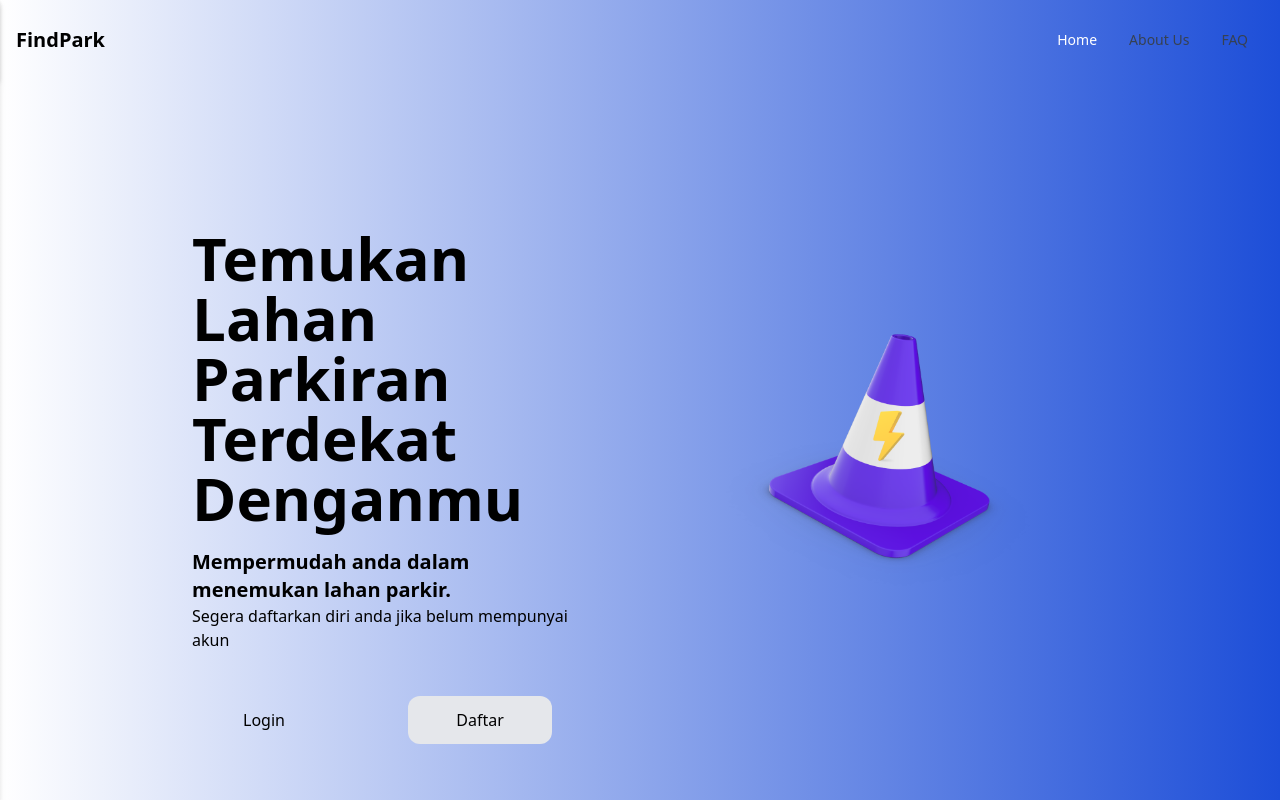
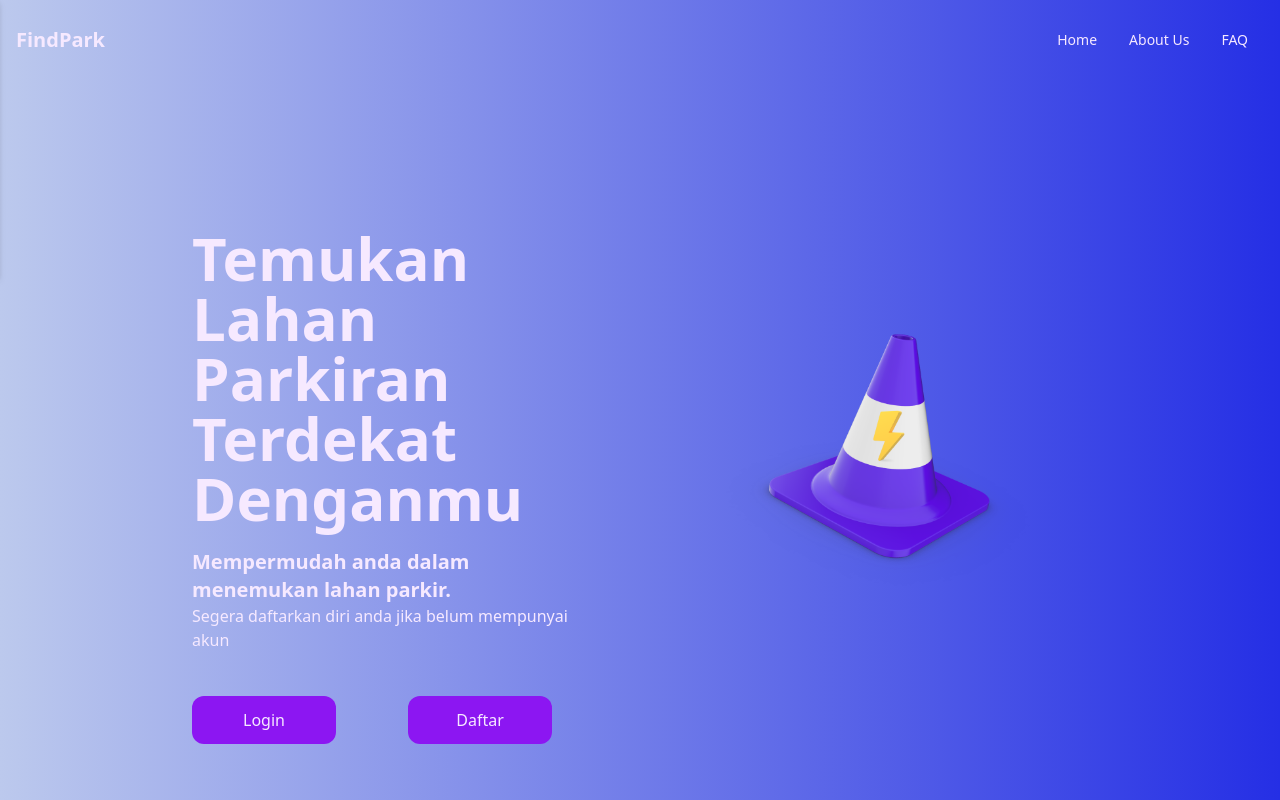
Before and after one commit to ahmadadi1415/nextfindpark, a Next.js app: page / in a window 1280 px wide. Shown: the top 800 px of the page. Built offline with nearby package versions, Linux system fonts and the light colour scheme; no server answers.

Commit message:
Update warna
belum fix

```diff
--- a/src/components/footer.tsx
+++ b/src/components/footer.tsx
@@ -1,8 +1,8 @@
 export function Footer() {
   return (
-    <footer className="p-4 bg-gradient-to-r from-white to-blue-700 shadow md:flex md:items-center md:justify-between md:p-6">
+    <footer className="p-4 bg-gradient-to-r from-abu to-birugelap shadow md:flex md:items-center md:justify-between md:p-6">
       <span className="text-sm text-black sm:text-center">
-        © 2023 <a className="hover:underline ">FindPark</a>. All Rights Reserved.
+        © 2023 <a className="hover:underline text-unguterang">FindPark</a>. All Rights Reserved.
       </span>
     </footer>
   );
--- a/src/components/navbar.tsx
+++ b/src/components/navbar.tsx
@@ -1,22 +1,9 @@
-import { useState } from "react";
-import Link from "next/link";
-import { signOut, useSession } from "next-auth/react";
-import {
-	Menu,
-	MenuHandler,
-	MenuList,
-	MenuItem,
-	Avatar,
-	Typography,
-} from "@material-tailwind/react";
-import {
-	Cog6ToothIcon,
-	PowerIcon,
-	InboxArrowDownIcon,
-	UserCircleIcon,
-	LifebuoyIcon,
-} from "@heroicons/react/24/outline";
-import Router from "next/router";
+import { useState } from 'react';
+import Link from 'next/link';
+import { signOut, useSession } from 'next-auth/react';
+import { Menu, MenuHandler, MenuList, MenuItem, Avatar, Typography } from '@material-tailwind/react';
+import { Cog6ToothIcon, PowerIcon, InboxArrowDownIcon, UserCircleIcon, LifebuoyIcon } from '@heroicons/react/24/outline';
+import Router from 'next/router';
 
 function NavLink({ to, children }: any) {
   return (
@@ -26,20 +13,17 @@ function NavLink({ to, children }: any) {
   );
 }
 function MobileNav({ open, setOpen }: any) {
-	const session = useSession()
+  const session = useSession();
   return (
-		<div
-			className={`absolute top-0 left-0 h-screen w-screen bg-white transform ${open ? "-translate-x-0" : "-translate-x-full"
-				} transition-transform duration-300 ease-in-out filter drop-shadow-md `}
-		>
-			<div className="flex items-center justify-center filter drop-shadow-md bg-white h-20">
-				{" "}
+    <div className={`absolute top-0 left-0 w-screen bg-ungugelap transform ${open ? '-translate-x-0' : '-translate-x-full'} transition-transform duration-300 ease-in-out filter drop-shadow-md `}>
+      <div className="flex items-center justify-center filter drop-shadow-md bg-text-unguterang h-20">
+        {' '}
         {/*logo container*/}
-				<a className="text-xl font-semibold text-black" href="/">
+        <a className="text-xl font-semibold text-unguterang" href="/">
           FindPark
         </a>
       </div>
-			<div className="flex flex-col ml-4 text-black">
+      <div className="flex flex-col ml-4 text-unguterang">
         <a
           className="text-xl font-medium my-4"
           href="/users/home"
@@ -52,7 +36,7 @@ function MobileNav({ open, setOpen }: any) {
           Home
         </a>
         <a
-					className="text-xl font-normal my-4 text-black"
+          className="text-xl font-normal my-4 text-unguterang"
           href="/about-us"
           onClick={() =>
             setTimeout(() => {
@@ -105,7 +89,7 @@ function MobileNav({ open, setOpen }: any) {
                 className="text-xl font-medium my-4"
                 onClick={() =>
                   setTimeout(() => {
-										setOpen(!open)
+                    setOpen(!open);
                     signOut();
                   }, 100)
                 }
@@ -114,9 +98,7 @@ function MobileNav({ open, setOpen }: any) {
               </a>
             </div>
           )}
-
         </div>
-
       </div>
     </div>
   );
@@ -126,8 +108,8 @@ export default function Navbar() {
   const [open, setOpen] = useState(false);
   const session = useSession();
   return (
-		<nav className="bg-gradient-to-r from-white to-blue-700 border-gray-200  flex filter  px-4 py-4 h-20 items-center">
-			{" "}
+    <nav className="bg-gradient-to-r from-abu to-birugelap border-gray-200  flex filter  px-4 py-4 h-20 items-center">
+      {' '}
       <MobileNav open={open} setOpen={setOpen} />
       <div className="container flex flex-wrap items-center justify-between mx-auto">
         <Link href="/" className="flex items-center">
@@ -136,9 +118,7 @@ export default function Navbar() {
             className="h-6 mr-3 sm:h-9"
             alt="FindPark Logo"
           /> */}
-					<span className="self-center text-xl font-bold whitespace-nowrap text-black">
-						FindPark
-					</span>
+          <span className="self-center text-xl font-bold whitespace-nowrap text-unguterang">FindPark</span>
         </Link>
       </div>
       <div className="w-9/12 flex justify-end items-center">
@@ -149,47 +129,25 @@ export default function Navbar() {
           }}
         >
           {/* hamburger button */}
-					<span
-						className={`h-1 w-full bg-black rounded-lg transform transition duration-300 ease-in-out ${open ? "rotate-45 translate-y-3.5" : ""
-							}`}
-					/>
-					<span
-						className={`h-1 w-full bg-black rounded-lg transition-all duration-300 ease-in-out ${open ? "w-0" : "w-full"
-							}`}
-					/>
-					<span
-						className={`h-1 w-full bg-black rounded-lg transform transition duration-300 ease-in-out ${open ? "-rotate-45 -translate-y-3.5" : ""
-							}`}
-					/>
+          <span className={`h-1 w-full bg-unguterang rounded-lg transform transition duration-300 ease-in-out ${open ? 'rotate-45 translate-y-3.5' : ''}`} />
+          <span className={`h-1 w-full bg-unguterang rounded-lg transition-all duration-300 ease-in-out ${open ? 'w-0' : 'w-full'}`} />
+          <span className={`h-1 w-full bg-unguterang rounded-lg transform transition duration-300 ease-in-out ${open ? '-rotate-45 -translate-y-3.5' : ''}`} />
         </div>
 
-				<div
-					className="hidden md:flex w-full md:block md:w-auto align-middle"
-					id="navbar-default"
-				>
-					<ul className="flex flex-col p-4 mt-4 border border-gray-100 rounded-lg  md:flex-row md:space-x-8 md:mt-0 md:text-sm md:font-medium md:border-0  dark:border-gray-700">
+        <div className="hidden md:flex w-full md:w-auto align-middle" id="navbar-default">
+          <ul className="flex flex-col p-4 mt-4 border border-abu rounded-lg  md:flex-row md:space-x-8 md:mt-0 md:text-sm md:font-medium md:border-0 ">
             <li>
-							<Link
-								href="/home"
-								className="block py-2 pl-3 pr-4 text-white bg-blue-700 rounded md:bg-transparent md:text-green md:p-0 dark:text-white"
-								aria-current="page"
-							>
+              <Link href="/home" className="py-2 pl-3 pr-4 text-unguterang bg-transparent rounded md:text-green md:p-0" aria-current="page">
                 Home
               </Link>
             </li>
             <li>
-							<Link
-								href="/about-us"
-								className="block py-2 pl-3 pr-4 text-gray-700 rounded hover:bg-gray-100 md:hover:bg-transparent md:border-0 md:hover:text-blue-700 md:p-0 dark:text-gray-400 md:dark:hover:text-white dark:hover:bg-gray-700 dark:hover:text-white md:dark:hover:bg-transparent"
-							>
+              <Link href="/about-us" className=" py-2 pl-3 pr-4 text-unguterang bg-transparent hover:bg-abu md:hover:bg-transparent md:border-0 md:p-0">
                 About Us
               </Link>
             </li>
             <li>
-							<Link
-								href="#"
-								className="block py-2 pl-3 pr-4 text-gray-700 rounded hover:bg-gray-100 md:hover:bg-transparent md:border-0 md:hover:text-blue-700 md:p-0 dark:text-gray-400 md:dark:hover:text-white dark:hover:bg-gray-700 dark:hover:text-white md:dark:hover:bg-transparent"
-							>
+              <Link href="#" className=" py-2 pl-3 pr-4 text-unguterang bg-transparent rounded hover:bg-abu md:hover:bg-transparent md:border-0 md:p-0">
                 FAQ
               </Link>
             </li>
@@ -198,38 +156,25 @@ export default function Navbar() {
               <li>
                 <Menu>
                   <MenuHandler>
-										<Avatar
-											variant="circular"
-											alt="person"
-											className="cursor-pointer rounded-full w-7 h-7"
-											src={(session.data.user.image as string) ? session.data.user.image as string : "/gambarprofile.svg"}/>
+                    <Avatar variant="circular" alt="person" className="cursor-pointer rounded-full w-7 h-7" src={(session.data.user.image as string) ? (session.data.user.image as string) : '/gambarprofile.svg'} />
                   </MenuHandler>
                   <MenuList>
                     <MenuItem className="flex items-center gap-2">
                       <UserCircleIcon strokeWidth={2} className="h-4 w-4" />
-											<Typography
-												variant="small"
-												className="font-normal text-black"
-											>
-												<a onClick={() => Router.push("/profile")}>Profile</a>
+                      <Typography variant="small" className="font-normal text-unguterang">
+                        <a onClick={() => Router.push('/profile')}>Profile</a>
                       </Typography>
                     </MenuItem>
                     <MenuItem className="flex items-center gap-2">
                       <Cog6ToothIcon strokeWidth={2} className="h-4 w-4" />
-											<Typography
-												variant="small"
-												className="font-normal text-black"
-											>
+                      <Typography variant="small" className="font-normal text-unguterang">
                         History
                       </Typography>
                     </MenuItem>
                     <hr className="my-2 border-blue-gray-50" />
                     <MenuItem className="flex items-center gap-2 ">
                       <PowerIcon strokeWidth={2} className="h-4 w-4" />
-											<Typography
-												variant="small"
-												className="font-normal text-black"
-											>
+                      <Typography variant="small" className="font-normal text-unguterang">
                         <a onClick={() => signOut()}>Sign Out</a>
                       </Typography>
                     </MenuItem>
--- a/src/pages/index.tsx
+++ b/src/pages/index.tsx
@@ -1,12 +1,12 @@
-import Head from "next/head";
-import Navbar from "@/components/navbar";
-import Image from "next/image";
-import { Inter } from "@next/font/google";
-import { Footer } from "@/components/footer";
-import Link from "next/link";
-import { useSession } from "next-auth/react";
+import Head from 'next/head';
+import Navbar from '@/components/navbar';
+import Image from 'next/image';
+import { Inter } from '@next/font/google';
+import { Footer } from '@/components/footer';
+import Link from 'next/link';
+import { useSession } from 'next-auth/react';
 
-const inter = Inter({ subsets: ["latin"] });
+const inter = Inter({ subsets: ['latin'] });
 
 export default function Home() {
   const session = useSession();
@@ -15,34 +15,27 @@ export default function Home() {
     <>
       <Navbar />
       <div>
-        <main className="lg:p-32 flex items-center justify-between flex-col-2 min-h-screen bg-gradient-to-r from-white to-blue-700">
+        <main className="lg:p-32 flex items-center justify-between flex-col-2 min-h-screen bg-gradient-to-r from-abu to-birugelap">
           <div className="lg:grid grid-cols-2 ">
             <div className="">
               <div className="mx-auto flex-col flex w-3/4 py-5 ">
-                <h1 className="antialiased text-6xl font-sans text-left text-black font-bold">
-                  Temukan Lahan Parkiran Terdekat Denganmu
-                </h1>
+                <h1 className="antialiased text-6xl font-sans text-left text-unguterang font-bold">Temukan Lahan Parkiran Terdekat Denganmu</h1>
                 <div className="py-5">
-                  <h2 className="text-xl font-sans text-left text-black font-bold">
-                    Mempermudah anda dalam menemukan lahan parkir.
-                  </h2>
-                  <p className="text-s font-sans text-left text-black">
-                    Segera daftarkan diri anda jika belum mempunyai akun
-                  </p>
+                  <h2 className="text-xl font-sans text-left text-unguterang font-bold">Mempermudah anda dalam menemukan lahan parkir.</h2>
+                  <p className="text-s font-sans text-left text-unguterang">Segera daftarkan diri anda jika belum mempunyai akun</p>
                 </div>
                 <div className="flex lg:py-6 ">
                   <Link href="/login">
                     <button
                       type="button"
-                      className="h-12 w-36 inline-block bg-primary hover:bg-blue-800 focus:ring-4 focus:ring-blue-300 font-medium rounded-xl text-m mr-2 mb-2 dark:bg-blue-600 dark:hover:bg-blue-700 focus:outline-none dark:focus:ring-blue-800"
-                    >Login
+                      className="h-12 w-36 inline-block text-unguterang bg-primary hover:bg-blue-800 focus:ring-4 focus:ring-blue-300 font-medium rounded-xl text-m mr-2 mb-2 bg-ungugelap focus:outline-none dark:focus:ring-blue-800"
+                    >
+                      Login
                     </button>
                   </Link>
                   <Link href="/registration">
-                    <button
-                      type="button"
-                      className="ml-16 h-12 w-36 inline-block text-black bg-gray-200 hover:bg-gray-300 focus:ring-4 focus:ring-blue-300 font-medium rounded-xl text-m  mr-2 mb-2  dark:hover:bg-grey-200 focus:outline-none dark:focus:ring-blue-800"
-                    >Daftar
+                    <button type="button" className="ml-16 h-12 w-36 inline-block text-unguterang bg-gray-200 hover:bg-gray-300 focus:ring-4 focus:ring-blue-300 font-medium rounded-xl text-m  mr-2 mb-2 bg-ungugelap ">
+                      Daftar
                     </button>
                   </Link>
                 </div>
--- a/tailwind.config.js
+++ b/tailwind.config.js
@@ -1,9 +1,18 @@
 /** @type {import('tailwindcss').Config} */
 module.exports = {
-  content: ["./src/**/*.{js,ts,jsx,tsx}"],
+  content: ['./src/**/*.{js,ts,jsx,tsx}'],
 
   theme: {
     extend: {},
+    colors: {
+      transparent: 'transparent',
+      current: 'currentColor',
+      birugelap: '#252FE5',
+      biruterang: '#5667E2',
+      abu: '#BCC9ED',
+      unguterang: '#F6E9FF',
+      ungugelap: '#8C16F2',
+    },
   },
-  plugins: [require("@tailwindcss/forms")],
+  plugins: [require('@tailwindcss/forms')],
 };
```
Lines whose indentation alone changed are shown as unchanged.
